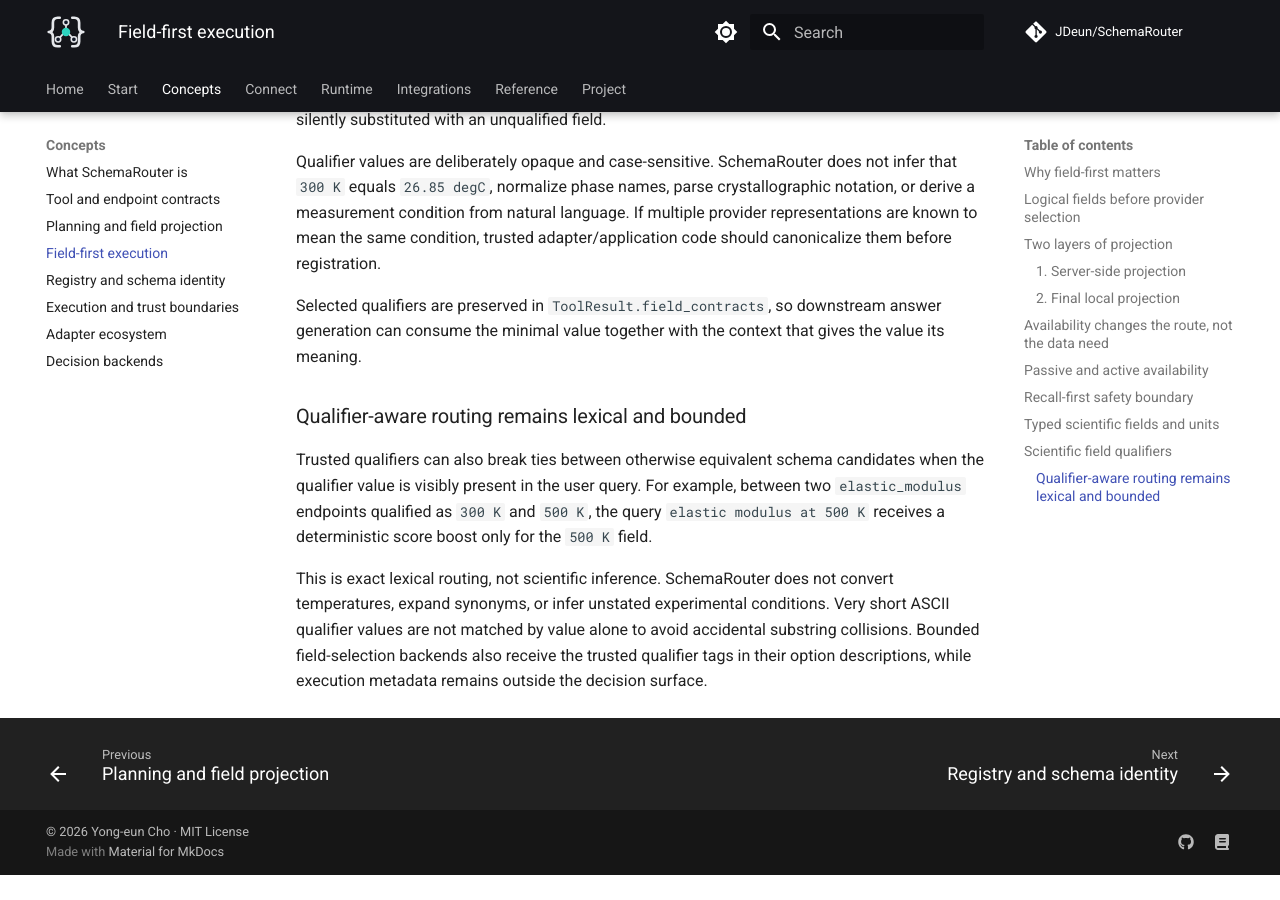
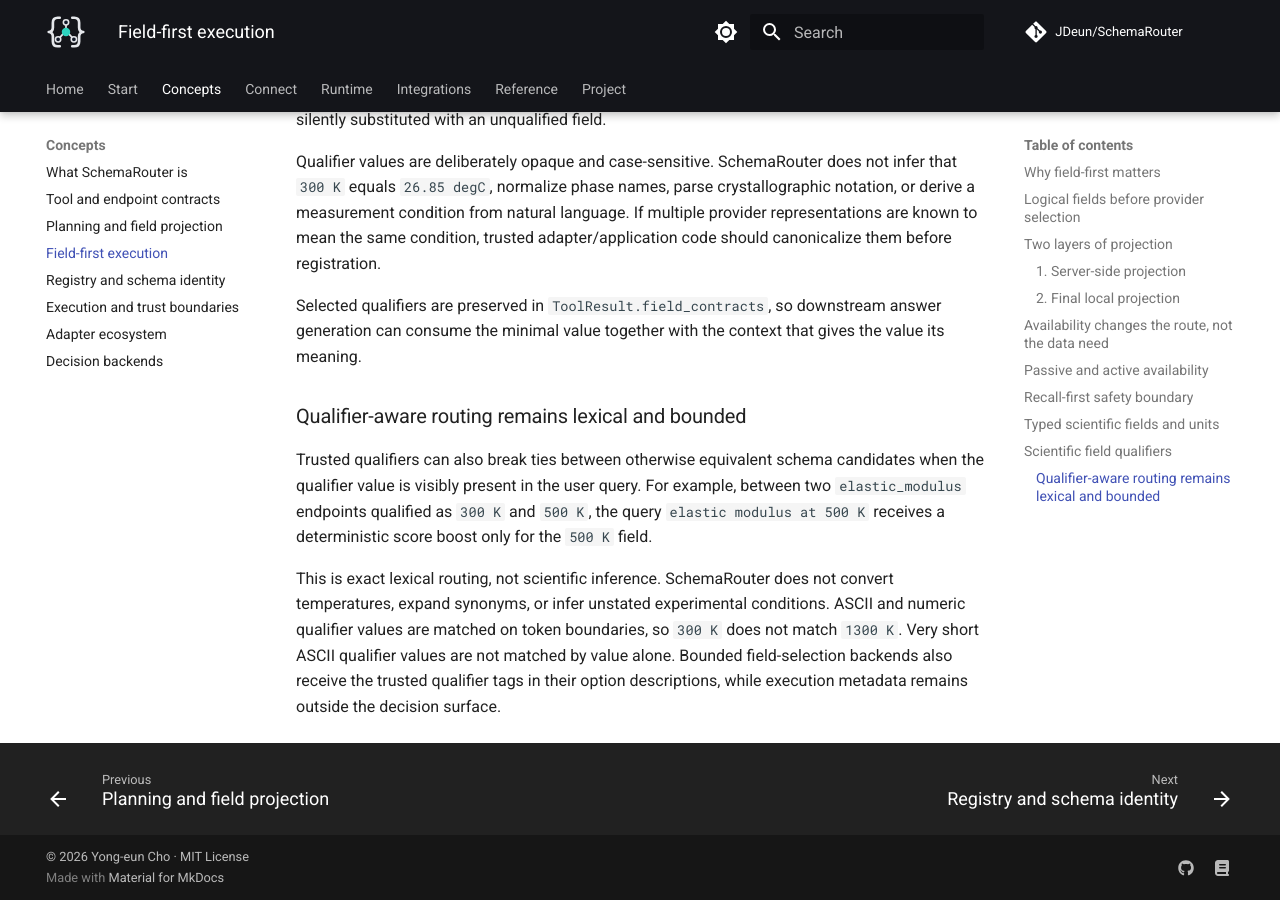
Before and after one commit to JDeun/SchemaRouter, an MkDocs documentation site: the page built from docs/concepts/field-first-execution.md, in a window 1280 px wide and 900 px high, scrolled down 6652 px. Built offline with MkDocs 1.6.1 and Material for MkDocs 9.7.7, drawn with Linux system fonts in a browser that asks for light colours; comment, search, counter and statistics services are not loaded; before the commit the page ends 7527 px from its top, so only the background shows below that.

Commit message:
docs: clarify token-bounded qualifier matching

```diff
--- a/docs/concepts/field-first-execution.md
+++ b/docs/concepts/field-first-execution.md
@@ -313,7 +313,7 @@ qualifier value is visibly present in the user query. For example, between two
 `elastic modulus at 500 K` receives a deterministic score boost only for the `500 K` field.
 
 This is exact lexical routing, not scientific inference. SchemaRouter does not convert temperatures,
-expand synonyms, or infer unstated experimental conditions. Very short ASCII qualifier values are not
-matched by value alone to avoid accidental substring collisions. Bounded field-selection backends also
+expand synonyms, or infer unstated experimental conditions. ASCII and numeric qualifier values are matched on token boundaries, so `300 K` does not match
+`1300 K`. Very short ASCII qualifier values are not matched by value alone. Bounded field-selection backends also
 receive the trusted qualifier tags in their option descriptions, while execution metadata remains
 outside the decision surface.
```
